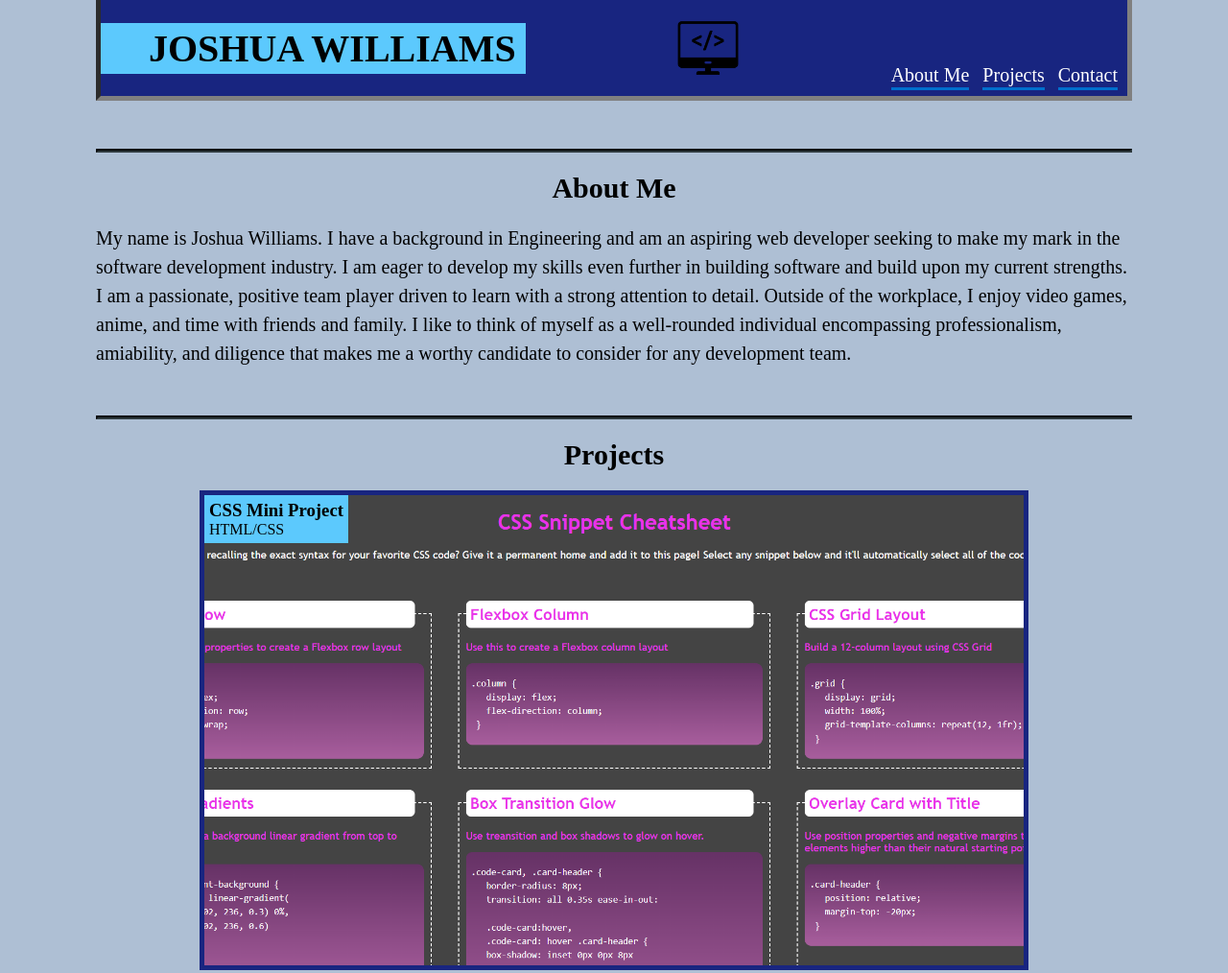
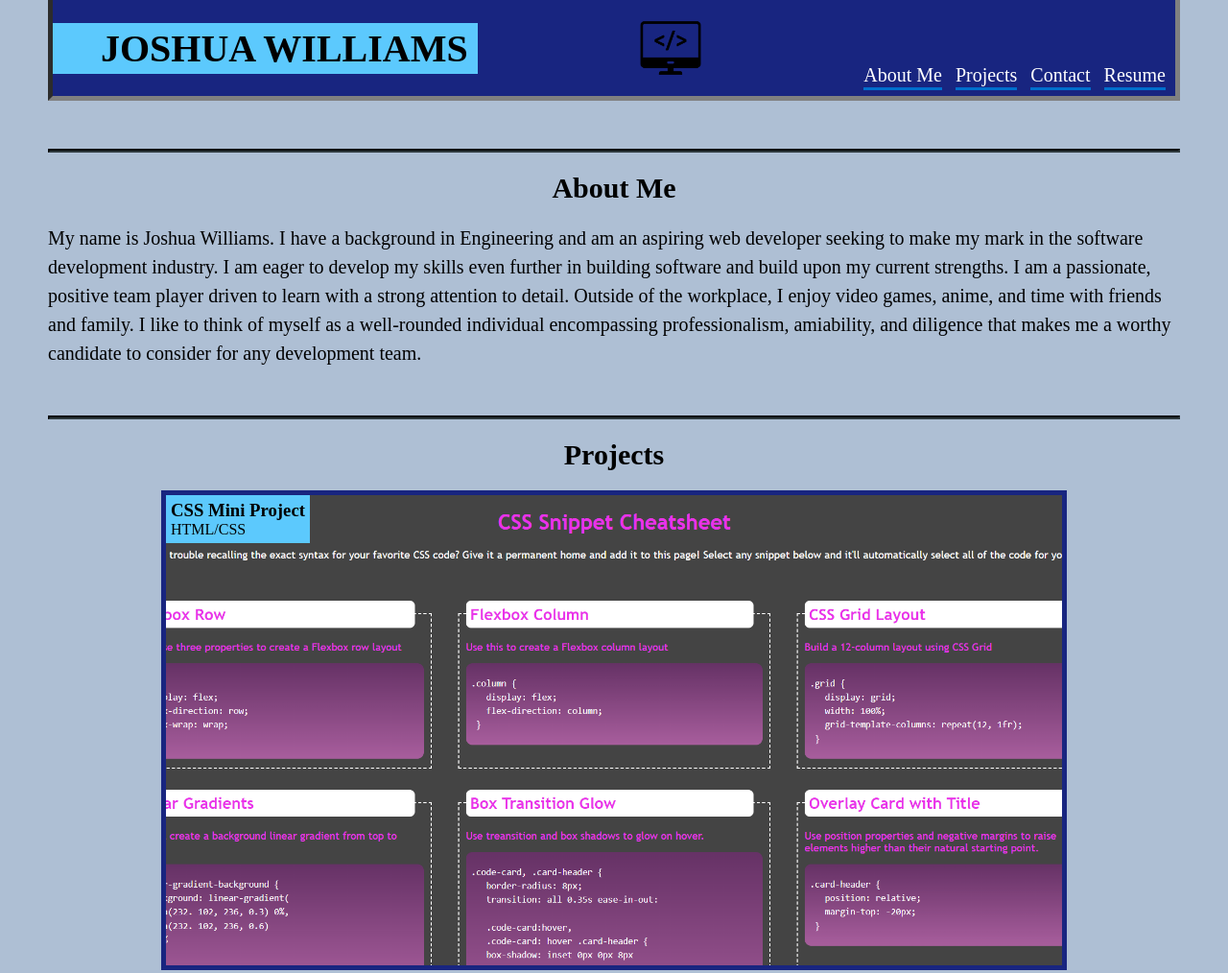
Before and after one commit to codehashira28/Projects-Portfolio, a plain HTML site: page index.html in a window 1280 px wide. Shown: the top 1014 px of the page at 96% size. Drawn offline with Linux system fonts and the light colour scheme; a web font is replaced by a local one.

Commit message:
changed body padding and added resume

```diff
--- a/assets/styles.css
+++ b/assets/styles.css
@@ -7,7 +7,7 @@ html, * {
 }
 
 body {
-    padding: 0 100px;
+    padding: 0 50px;
     background-color: #aebfd4;
 }
 
--- a/index.html
+++ b/index.html
@@ -18,6 +18,7 @@
             <a href="#about-me">About Me</a>
             <a href="#projects">Projects</a>
             <a href="#contact">Contact</a>
+            <a href="./assets/Official Resume.pdf" target="_blank">Resume</a>
         </nav>
     </header>
     <hr>
```
Also changed, not shown: 1 other file.
